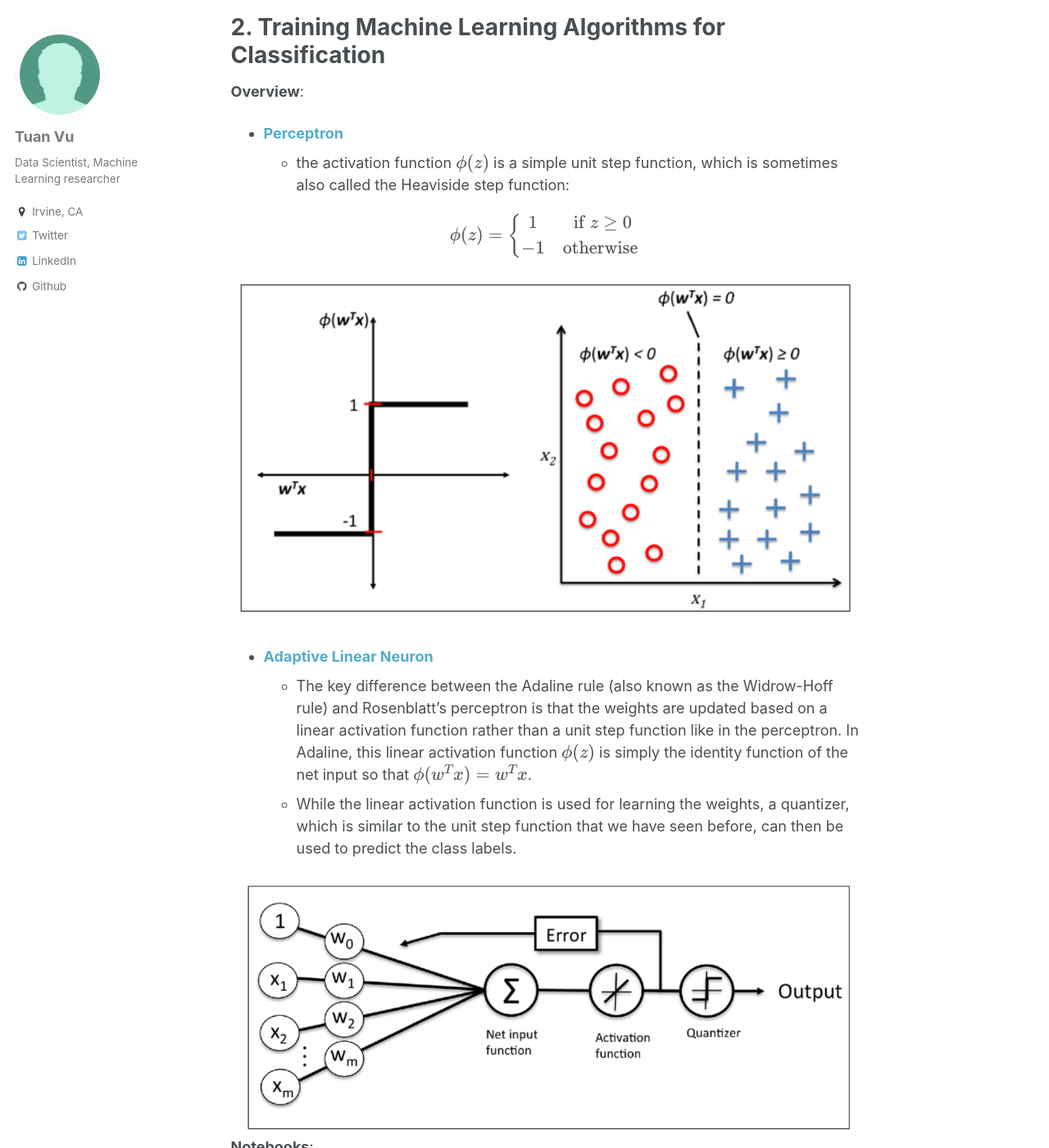
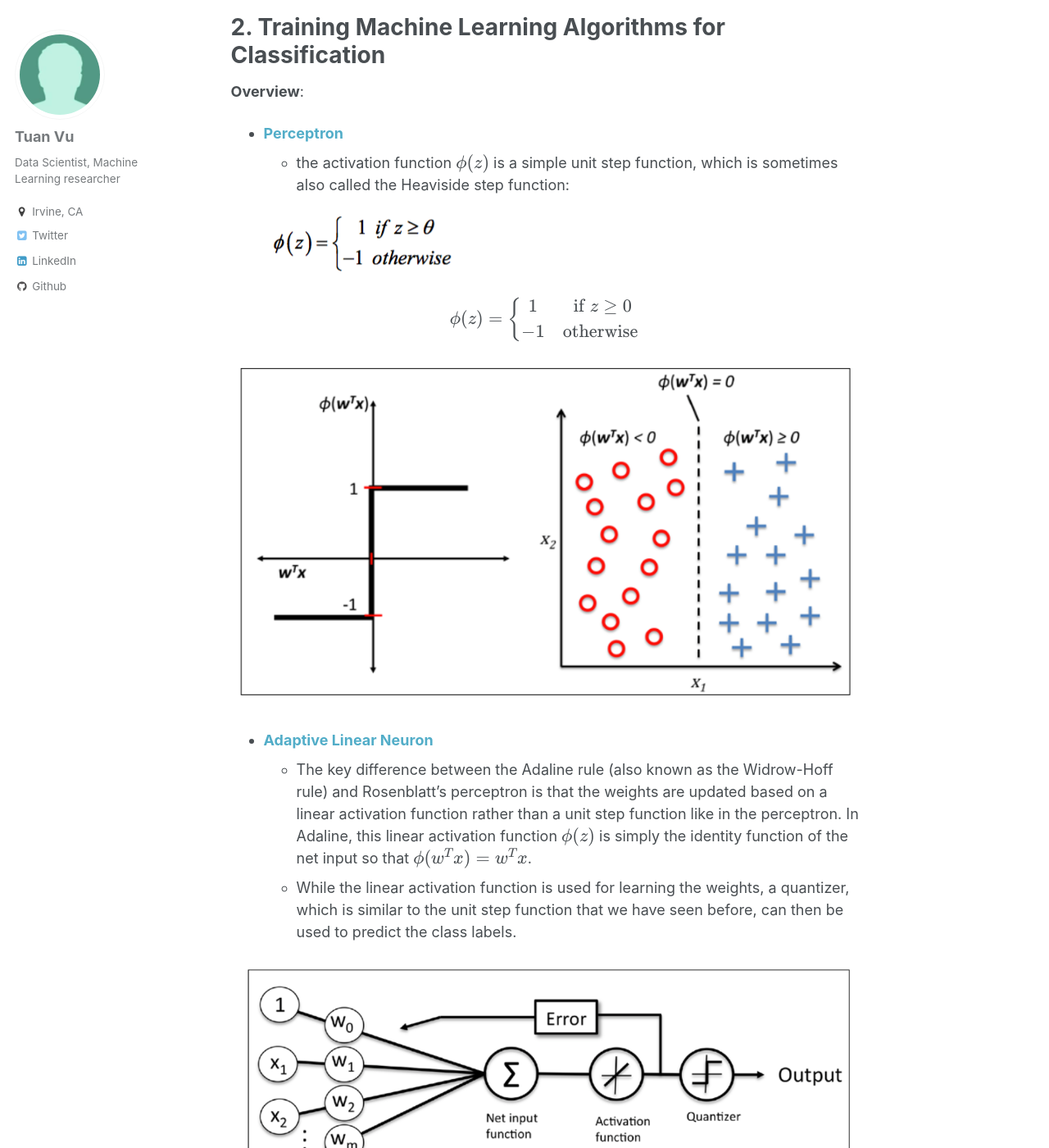
Before and after one commit to jeanho1/tuanavu.github.io, a Jekyll site: the page built from _posts/2016-10-22-books-review-python-machine-learning.md, in a window 1280 px wide and 1400 px high, scrolled down 738 px. Shown: the whole window at 82% size. Built offline with Jekyll 4.4.1, drawn with Linux system fonts in a browser that asks for light colours; formulas are drawn with MathJax 3; comment, search, counter and statistics services are not loaded.

Commit message:
add image

```diff
--- a/_posts/2016-10-22-books-review-python-machine-learning.md
+++ b/_posts/2016-10-22-books-review-python-machine-learning.md
@@ -35,6 +35,10 @@ __Overview__:
 
 - __[Perceptron](https://en.wikipedia.org/wiki/Perceptron)__
     - the activation function $$\phi (z)$$ is a simple unit step function, which is sometimes also called the Heaviside step function:
+
+    <div class='post image'>
+      <img src='/post_images/2016-10-22-books-review-python-machine-learning/Screen Shot 2016-10-23 at 8.55.25 PM.png'>
+    </div>
 
 $$\phi (z) = \left\{
     \begin{array}\\
--- a/_sass/_page.scss
+++ b/_sass/_page.scss
@@ -399,7 +399,3 @@
   font-size: $type-size-6;
   text-transform: uppercase;
 }
-
-.article-wrap p {
-  font-size: 16px; /* 16 is the default increase if you want it larger */
-}
```
Also changed, not shown: post_images/2016-10-22-books-review-python-machine-learning/Screen Shot 2016-10-23 at 8.55.25 PM.png (added).
